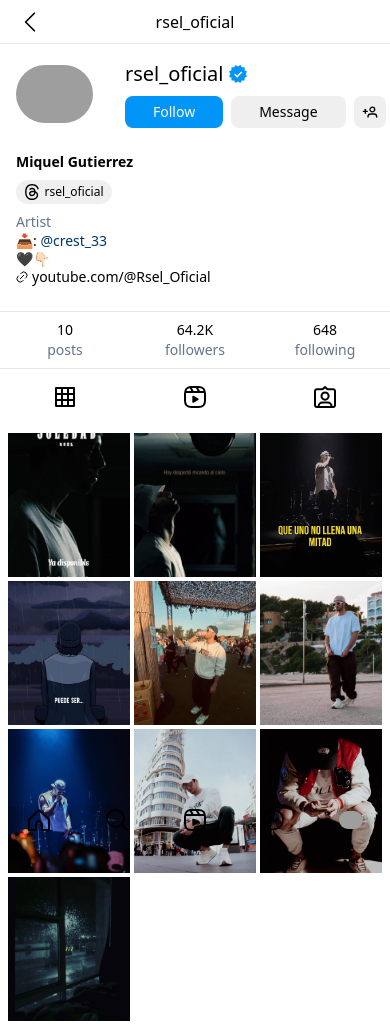
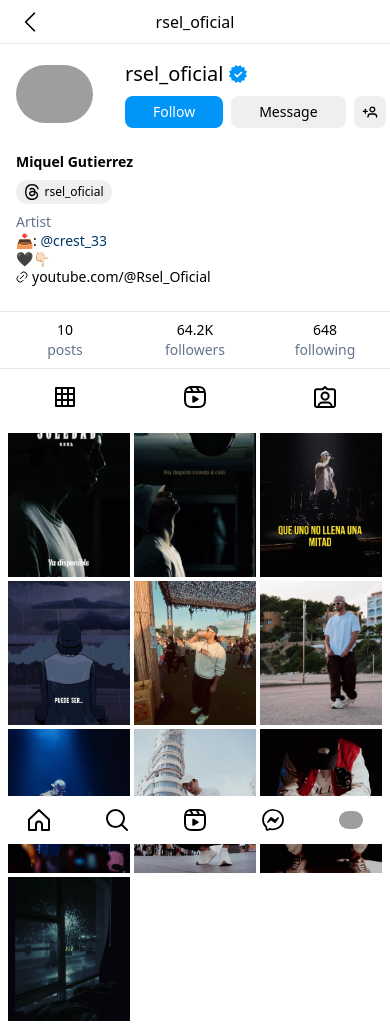
Before and after one commit to pabloidfc/profile-instagram-clone, a website built with Vite: page index.html in a window 390 px wide. Built offline with nearby package versions, Linux system fonts and the light colour scheme; grey boxes are pictures that could not be loaded.

Commit message:
fix vh footer

```diff
--- a/index.html
+++ b/index.html
@@ -224,7 +224,7 @@
           <span class="text-sm text-slate-500">following</span>
         </div>
       </section>
-      <section>
+      <section class="mb-20">
         <div class="grid grid-cols-3 place-items-center">
           <div class="py-4">
             <svg
@@ -477,7 +477,7 @@
     </main>
 
     <footer
-      class="fixed bottom-0 w-full flex items-center justify-around h-12 md:hidden"
+      class="fixed bottom-0 w-full flex items-center justify-around h-12 bg-white md:hidden"
     >
       <div>
         <svg
```
